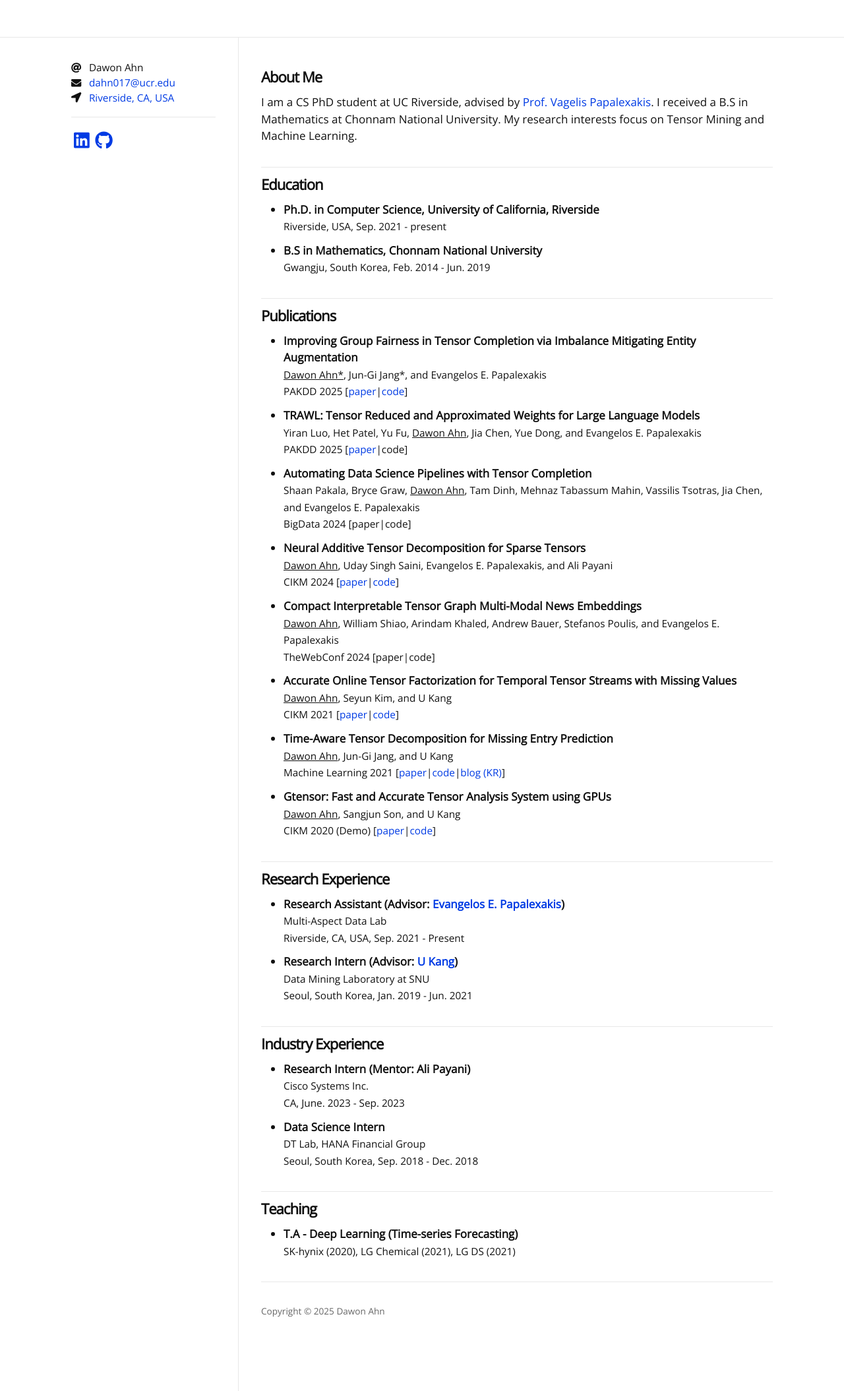
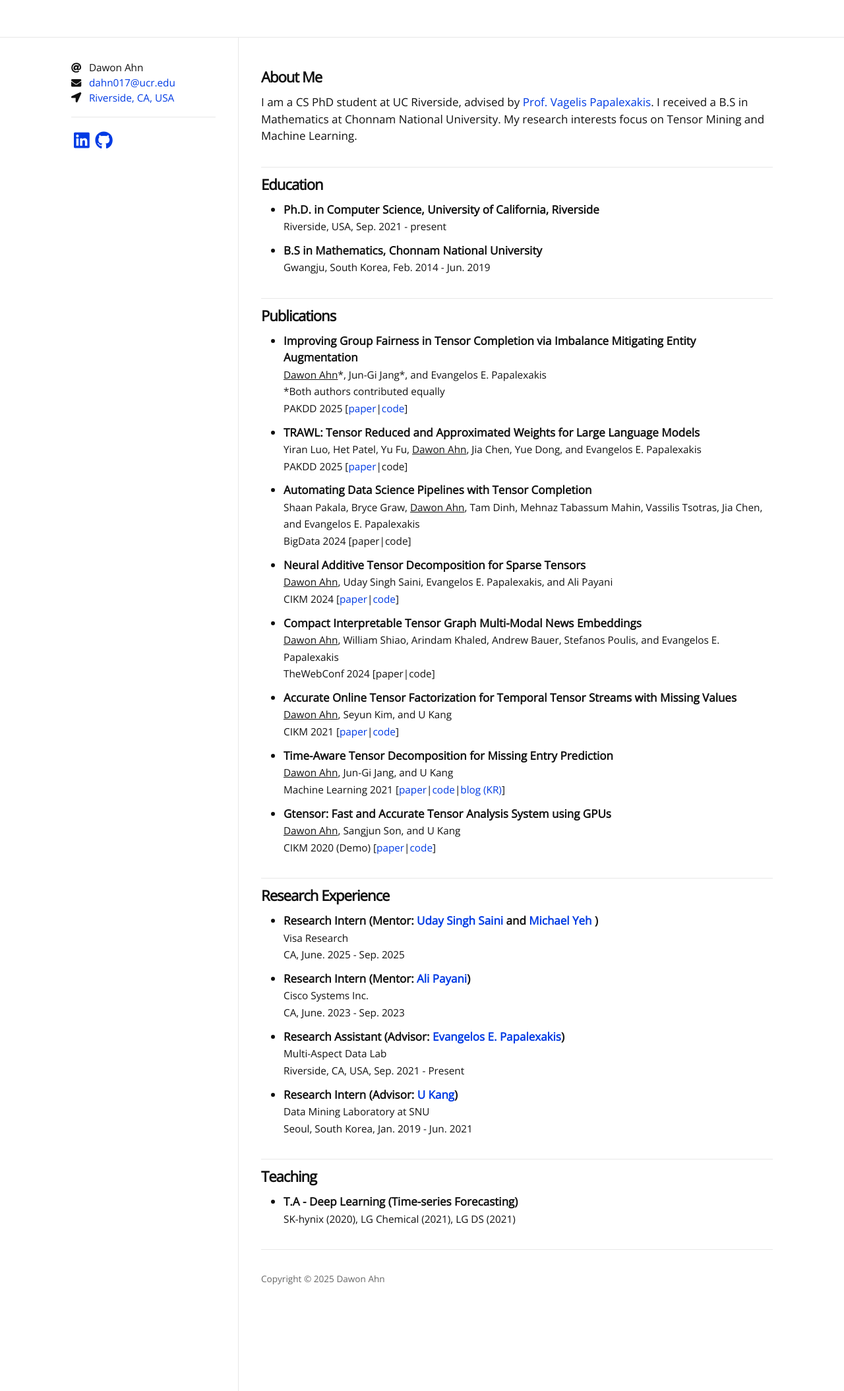
Before and after one commit to dawonahn/dawonahn.github.io, a Jekyll site: the page built from index.html, in a window 1280 px wide. Shown: the whole page at 66% size. Built offline with Jekyll 4.4.1, drawn with Linux system fonts in a browser that asks for light colours; nearby versions of some CDN libraries; some web fonts are replaced; the list of posts is cut into pages by our own code.

Commit message:
Update home.html

```diff
--- a/_layouts/home.html
+++ b/_layouts/home.html
@@ -38,7 +38,8 @@ layout: default
       <ul>
         <li>
           <b>Improving Group Fairness in Tensor Completion via Imbalance Mitigating Entity Augmentation</b><br>
-          <p2><u>Dawon Ahn*</u>, Jun-Gi Jang*, and Evangelos E. Papalexakis<br>
+          <p2><u>Dawon Ahn</u>*, Jun-Gi Jang*, and Evangelos E. Papalexakis<br>
+          <p2>*Both authors contributed equally<br>
           <p2>PAKDD 2025 [<a href="https://arxiv.org/pdf/2507.20542">paper</a>|<a href="https://github.com/dawonahn/STAFF">code</a>]</p2>
         </li>
         <li>
@@ -84,6 +85,16 @@ layout: default
     <div class="post-content">
       <ul>
         <li>
+          <b>Research Intern (Mentor: <a href="https://scholar.google.com/citations?user=oQRhhVQAAAAJ&hl=en&oi=ao">Uday Singh Saini</a> and <a href="https://mcyeh.github.io/">Michael Yeh</a> )</b><br>
+          <p2>Visa Research</p2><br>
+          <p2>CA, June. 2025 - Sep. 2025</p2>
+        </li>
+        <li>
+          <b>Research Intern (Mentor: <a href="https://www.cs.ucr.edu/~epapalex/">Ali Payani</a>)</b><br>
+          <p2>Cisco Systems Inc.</p2><br>
+          <p2>CA, June. 2023 - Sep. 2023</p2>
+        </li>
+        <li>
           <b>Research Assistant (Advisor: <a href="https://www.cs.ucr.edu/~epapalex/">Evangelos E. Papalexakis</a>)</b><br>
           <p2>Multi-Aspect Data Lab</p2><br>
           <p2>Riverside, CA, USA, Sep. 2021 - Present </p2>
@@ -92,23 +103,6 @@ layout: default
           <b>Research Intern (Advisor: <a href="https://datalab.snu.ac.kr/~ukang/">U Kang</a>)</b><br>
           <p2>Data Mining Laboratory at SNU</p2><br>
           <p2>Seoul, South Korea, Jan. 2019 - Jun. 2021</p2>
-        </li>
-      </ul>
-    </div>
-  </header>
-  <header class="post-header">
-    <div class="post-title">Industry Experience</div>
-    <div class="post-content">
-      <ul>
-        <li>
-          <b>Research Intern (Mentor: Ali Payani)</b><br>
-          <p2>Cisco Systems Inc.</p2><br>
-          <p2>CA, June. 2023 - Sep. 2023</p2>
-        </li>
-        <li>
-          <b>Data Science Intern</b><br>
-          <p2>DT Lab, HANA Financial Group</p2><br>
-          <p2>Seoul, South Korea, Sep. 2018 - Dec. 2018</p2>
         </li>
       </ul>
     </div>
```
